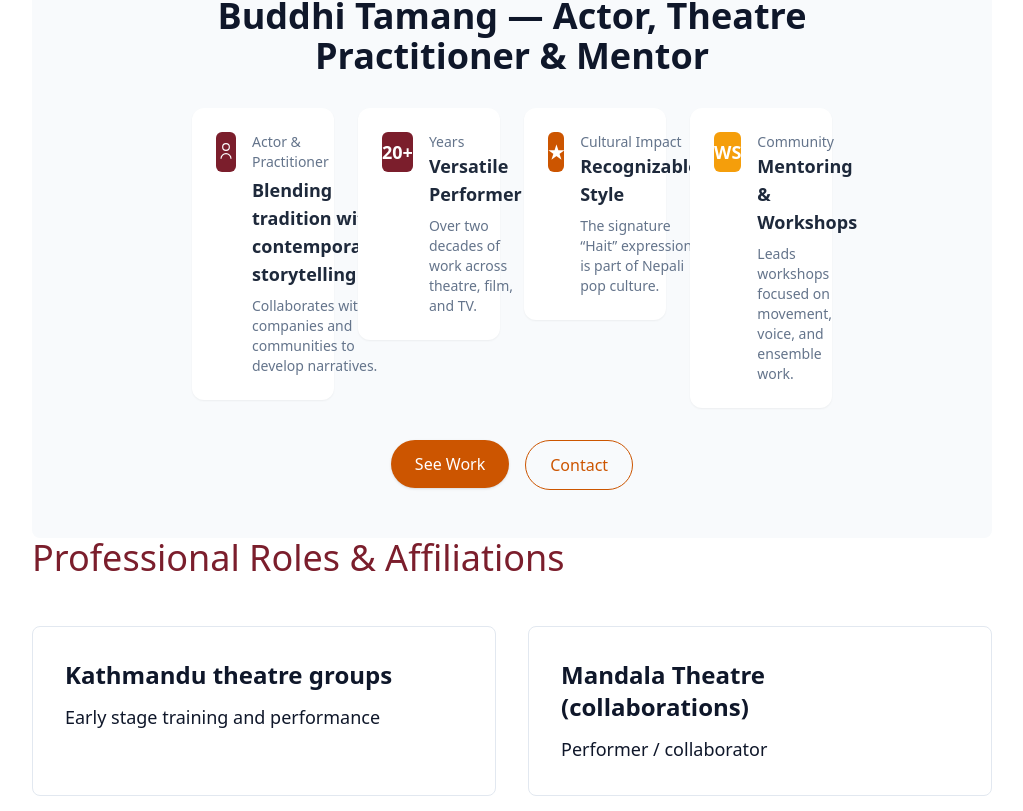
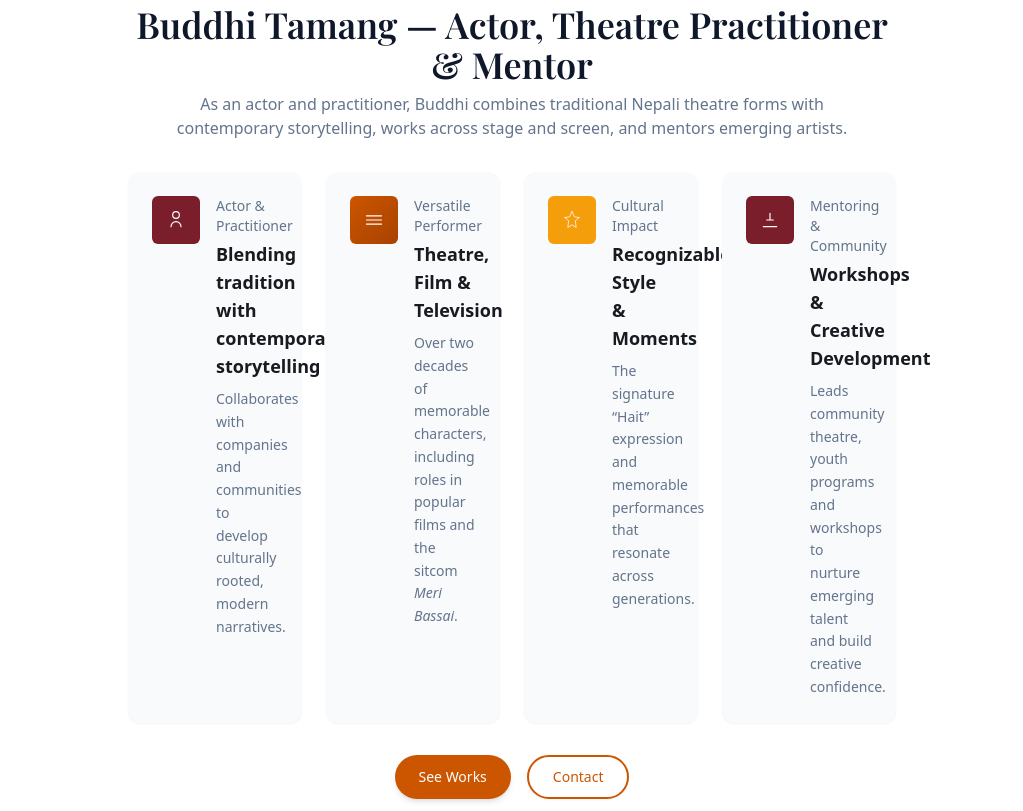
Before and after one commit to Saga-Infographics/Buddhi_tamang, a React (Vite) app in the folder project/: page /biography in a window 1280 px wide. Shown: the part 989-1800 px from the top of the page, without its empty margins (128-1151 px from the left). Built offline with nearby package versions, Linux system fonts and the light colour scheme; no server answers.

Commit message:
fix in the card issue

```diff
--- a/project/src/screens/Biography/Biography.tsx
+++ b/project/src/screens/Biography/Biography.tsx
@@ -2,6 +2,7 @@
 import { Header } from "../../components/Header";
 import { Footer } from "../../components/Footer";
 import { SEO } from "../../components/SEO/SEO";
+import { Button } from "../../components/ui/button";
 
 const filmography = [
   { year: "2013", title: "Saanghuro", role: "Nare" },
@@ -35,7 +36,7 @@
 
 export const Biography = (): JSX.Element => {
   return (
-    <div className="bg-white w-full relative">
+    <>
       <SEO
         title="Buddhi Tamang — Biography"
         description="I’m Buddhi Tamang, an actor and theatre practitioner born in 1982 in Kavrepalanchok, Nepal."
@@ -75,74 +76,87 @@
             </div>
           </div>
 
-          {/* SQUARE CARDS */}
-          <section className="w-full py-12 bg-slate-50 rounded-lg mt-8">
-            <div className="container mx-auto px-6 md:px-40">
+          {/* Infographic summary section (Actor, Performer, Impact, Mentoring) */}
+      <section className="w-full py-14 bg-white">
+        <div className="container mx-auto px-6 md:px-12 lg:px-24">
           <div className="text-center mb-8">
-                <h2 className="font-semibold text-4xl mb-2">
-                  Buddhi Tamang — Actor, Theatre Practitioner & Mentor
-                </h2>
+            <h2 className="[font-family:'Playfair_Display',Helvetica] font-semibold text-3xl md:text-4xl mb-2">Buddhi Tamang — Actor, Theatre Practitioner & Mentor</h2>
+            <p className="text-muted-foreground max-w-2xl mx-auto">As an actor and practitioner, Buddhi combines traditional Nepali theatre forms with contemporary storytelling, works across stage and screen, and mentors emerging artists.</p>
           </div>
 
           <div className="grid grid-cols-1 sm:grid-cols-2 lg:grid-cols-4 gap-6">
-
-                {/* Card 1 */}
-                <div className="bg-white rounded-xl p-6 shadow-sm hover:shadow-lg transition-transform hover:-translate-y-1 aspect-square flex flex-col justify-between">
-                  <div className="flex flex-col sm:flex-row items-start gap-4">
-                    <div className="w-10 h-10 rounded-md bg-[#7B1E2C] text-white flex items-center justify-center">
-                      <svg width="20" height="20" viewBox="0 0 24 24" fill="none">
-                        <path d="M12 2a4 4 0 100 8 4 4 0 000-8zM6 20a6 6 0 0112 0" stroke="currentColor" strokeWidth="1.4" />
+            {/* Card A - Overview */}
+            <div className="bg-slate-50 rounded-xl p-6 shadow-sm hover:shadow-lg transition-transform transform-gpu hover:-translate-y-1 min-h-[160px]">
+              <div className="flex flex-col sm:flex-row items-start gap-4 h-full">
+                <div className="flex-none w-10 sm:w-12 h-10 sm:h-12 rounded-md bg-[#7B1E2C] text-white flex items-center justify-center">
+                  <svg width="20" height="20" viewBox="0 0 24 24" fill="none" xmlns="http://www.w3.org/2000/svg" aria-hidden>
+                    <path d="M12 2a4 4 0 100 8 4 4 0 000-8zM6 20a6 6 0 0112 0" stroke="currentColor" strokeWidth="1.4" strokeLinecap="round" strokeLinejoin="round" />
                   </svg>
                 </div>
-                    <div>
+                <div className="flex-1 min-w-0 flex flex-col justify-between">
                   <div className="text-sm text-muted-foreground">Actor & Practitioner</div>
-                      <div className="font-semibold text-lg text-slate-800 mt-1">Blending tradition with contemporary storytelling</div>
-                      <p className="text-sm text-muted-foreground mt-2">Collaborates with companies and communities to develop narratives.</p>
+                  <div className="font-semibold text-lg text-[#171a1f] mt-1">Blending tradition with contemporary storytelling</div>
+                  <p className="text-sm text-slate-500 mt-2 leading-relaxed">Collaborates with companies and communities to develop culturally rooted, modern narratives.</p>
                 </div>
               </div>
             </div>
 
-                {/* Card 2 */}
-                <div className="bg-white rounded-xl p-6 shadow-sm hover:shadow-lg transition-transform hover:-translate-y-1 aspect-square flex flex-col justify-between">
-                  <div className="flex flex-col sm:flex-row items-start gap-4">
-                    <div className="w-10 h-10 flex items-center justify-center rounded-md bg-[#7B1E2C] text-white text-lg font-bold">20+</div>
-                    <div>
-                      <div className="text-sm text-muted-foreground">Years</div>
-                      <div className="text-lg font-semibold text-slate-800">Versatile Performer</div>
-                      <p className="text-sm text-muted-foreground mt-2">Over two decades of work across theatre, film, and TV.</p>
+            {/* Card B - Versatile Performer */}
+            <div className="bg-slate-50 rounded-xl p-6 shadow-sm hover:shadow-lg transition-transform transform-gpu hover:-translate-y-1 min-h-[160px]">
+              <div className="flex flex-col sm:flex-row items-start gap-4 h-full">
+                <div className="flex-none w-10 sm:w-12 h-10 sm:h-12 rounded-md bg-gradient-to-br from-[#cc5500] to-[#a84200] text-white flex items-center justify-center">
+                  <svg width="20" height="20" viewBox="0 0 24 24" fill="none" xmlns="http://www.w3.org/2000/svg" aria-hidden>
+                    <path d="M3 7h18M3 12h18M3 17h18" stroke="currentColor" strokeWidth="1.4" strokeLinecap="round" strokeLinejoin="round" />
+                  </svg>
+                </div>
+                <div className="flex-1 min-w-0 flex flex-col justify-between">
+                  <div className="text-sm text-muted-foreground">Versatile Performer</div>
+                  <div className="font-semibold text-lg text-[#171a1f] mt-1">Theatre, Film & Television</div>
+                  <p className="text-sm text-slate-500 mt-2 leading-relaxed">Over two decades of memorable characters, including roles in popular films and the sitcom <em>Meri Bassai</em>.</p>
                 </div>
               </div>
             </div>
 
-                {/* Card 3 */}
-                <div className="bg-white rounded-xl p-6 shadow-sm hover:shadow-lg transition-transform hover:-translate-y-1 aspect-square flex flex-col justify-between">
-                  <div className="flex flex-col sm:flex-row items-start gap-4">
-                    <div className="w-10 h-10 flex items-center justify-center rounded-md bg-[#cc5500] text-white text-lg font-bold">★</div>
-                    <div>
+            {/* Card C - Cultural Impact */}
+            <div className="bg-slate-50 rounded-xl p-6 shadow-sm hover:shadow-lg transition-transform transform-gpu hover:-translate-y-1 min-h-[160px]">
+              <div className="flex flex-col sm:flex-row items-start gap-4 h-full">
+                <div className="flex-none w-10 sm:w-12 h-10 sm:h-12 rounded-md bg-[#f59e0b] text-white flex items-center justify-center">
+                  <svg width="20" height="20" viewBox="0 0 24 24" fill="none" xmlns="http://www.w3.org/2000/svg" aria-hidden>
+                    <path d="M12 2l2.9 6.2L21 9l-5 3.8L17 21l-5-3.2L7 21l1-8.2L3 9l6.1-.8L12 2z" stroke="currentColor" strokeWidth="0.9" strokeLinecap="round" strokeLinejoin="round" />
+                  </svg>
+                </div>
+                <div className="flex-1 min-w-0 flex flex-col justify-between">
                   <div className="text-sm text-muted-foreground">Cultural Impact</div>
-                      <div className="text-lg font-semibold text-slate-800">Recognizable Style</div>
-                      <p className="text-sm text-muted-foreground mt-2">The signature “Hait” expression is part of Nepali pop culture.</p>
+                  <div className="font-semibold text-lg text-[#171a1f] mt-1">Recognizable Style & Moments</div>
+                  <p className="text-sm text-slate-500 mt-2 leading-relaxed">The signature “Hait” expression and memorable performances that resonate across generations.</p>
                 </div>
               </div>
             </div>
 
-                {/* Card 4 */}
-                <div className="bg-white rounded-xl p-6 shadow-sm hover:shadow-lg transition-transform hover:-translate-y-1 aspect-square flex flex-col justify-between">
-                  <div className="flex flex-col sm:flex-row items-start gap-4">
-                    <div className="w-10 h-10 flex items-center justify-center rounded-md bg-[#f59e0b] text-white text-lg font-bold">WS</div>
-                    <div>
-                      <div className="text-sm text-muted-foreground">Community</div>
-                      <div className="text-lg font-semibold text-slate-800">Mentoring & Workshops</div>
-                      <p className="text-sm text-muted-foreground mt-2">Leads workshops focused on movement, voice, and ensemble work.</p>
+            {/* Card D - Mentoring */}
+            <div className="bg-slate-50 rounded-xl p-6 shadow-sm hover:shadow-lg transition-transform transform-gpu hover:-translate-y-1 min-h-[160px]">
+              <div className="flex flex-col sm:flex-row items-start gap-4 h-full">
+                <div className="flex-none w-10 sm:w-12 h-10 sm:h-12 rounded-md bg-[#7B1E2C] text-white flex items-center justify-center">
+                  <svg width="20" height="20" viewBox="0 0 24 24" fill="none" xmlns="http://www.w3.org/2000/svg" aria-hidden>
+                    <path d="M12 4v8M8 12h8M4 20h16" stroke="currentColor" strokeWidth="1.4" strokeLinecap="round" strokeLinejoin="round" />
+                  </svg>
+                </div>
+                <div className="flex-1 min-w-0 flex flex-col justify-between">
+                  <div className="text-sm text-muted-foreground">Mentoring & Community</div>
+                  <div className="font-semibold text-lg text-[#171a1f] mt-1">Workshops & Creative Development</div>
+                  <p className="text-sm text-slate-500 mt-2 leading-relaxed">Leads community theatre, youth programs and workshops to nurture emerging talent and build creative confidence.</p>
+                </div>
               </div>
             </div>
           </div>
 
-              </div>
-
-              <div className="mt-8 flex gap-4 justify-center">
-                <a href="/portfolio"><button className="bg-[#cc5500] text-white px-6 py-3 rounded-full shadow">See Work</button></a>
-                <a href="/contact"><button className="border border-[#cc5500] text-[#cc5500] px-6 py-3 rounded-full">Contact</button></a>
+          <div className="mt-8 text-center">
+            <Button asChild>
+              <a href="/portfolio">See Works</a>
+            </Button>
+            <Button asChild variant="outline" className="ml-4">
+              <a href="/contact">Contact</a>
+            </Button>
           </div>
             </div>
           </section>
@@ -204,8 +218,7 @@
           </div>
         </div>
       </section>
-
   <Footer />
-    </div>
+    </>
   );
 };
--- a/project/src/screens/Home/Home.tsx
+++ b/project/src/screens/Home/Home.tsx
@@ -208,65 +208,65 @@
 
           <div className="grid grid-cols-1 sm:grid-cols-2 lg:grid-cols-4 gap-6">
             {/* Card A - Overview */}
-            <div className="bg-slate-50 rounded-xl p-6 shadow-sm hover:shadow-lg transition-transform transform-gpu hover:-translate-y-1 overflow-hidden">
-              <div className="flex items-start gap-4">
-                <div className="flex-none w-12 h-12 rounded-md bg-[#7B1E2C] text-white flex items-center justify-center">
+            <div className="bg-slate-50 rounded-xl p-6 shadow-sm hover:shadow-lg transition-transform transform-gpu hover:-translate-y-1 min-h-[160px] lg:aspect-square">
+              <div className="flex flex-col sm:flex-row items-start gap-4 h-full">
+                <div className="flex-none w-10 sm:w-12 h-10 sm:h-12 rounded-md bg-[#7B1E2C] text-white flex items-center justify-center">
                   <svg width="20" height="20" viewBox="0 0 24 24" fill="none" xmlns="http://www.w3.org/2000/svg" aria-hidden>
                     <path d="M12 2a4 4 0 100 8 4 4 0 000-8zM6 20a6 6 0 0112 0" stroke="currentColor" strokeWidth="1.4" strokeLinecap="round" strokeLinejoin="round" />
                   </svg>
                 </div>
-                <div className="flex-1 min-w-0">
+                <div className="flex-1 min-w-0 flex flex-col justify-between">
                   <div className="text-sm text-muted-foreground">Actor & Practitioner</div>
                   <div className="font-semibold text-lg text-[#171a1f] mt-1">Blending tradition with contemporary storytelling</div>
-                  <p className="text-sm text-slate-500 mt-2 break-words">Collaborates with companies and communities to develop culturally rooted, modern narratives.</p>
+                  <p className="text-sm text-slate-500 mt-2 leading-relaxed">Collaborates with companies and communities to develop culturally rooted, modern narratives.</p>
                 </div>
               </div>
             </div>
 
             {/* Card B - Versatile Performer */}
-            <div className="bg-slate-50 rounded-xl p-6 shadow-sm hover:shadow-lg transition-transform transform-gpu hover:-translate-y-1 overflow-hidden">
-              <div className="flex items-start gap-4">
-                <div className="flex-none w-12 h-12 rounded-md bg-gradient-to-br from-[#cc5500] to-[#a84200] text-white flex items-center justify-center">
+            <div className="bg-slate-50 rounded-xl p-6 shadow-sm hover:shadow-lg transition-transform transform-gpu hover:-translate-y-1 min-h-[160px] lg:aspect-square">
+              <div className="flex flex-col sm:flex-row items-start gap-4 h-full">
+                <div className="flex-none w-10 sm:w-12 h-10 sm:h-12 rounded-md bg-gradient-to-br from-[#cc5500] to-[#a84200] text-white flex items-center justify-center">
                   <svg width="20" height="20" viewBox="0 0 24 24" fill="none" xmlns="http://www.w3.org/2000/svg" aria-hidden>
                     <path d="M3 7h18M3 12h18M3 17h18" stroke="currentColor" strokeWidth="1.4" strokeLinecap="round" strokeLinejoin="round" />
                   </svg>
                 </div>
-                <div className="flex-1 min-w-0">
+                <div className="flex-1 min-w-0 flex flex-col justify-between">
                   <div className="text-sm text-muted-foreground">Versatile Performer</div>
                   <div className="font-semibold text-lg text-[#171a1f] mt-1">Theatre, Film & Television</div>
-                  <p className="text-sm text-slate-500 mt-2 break-words">Over two decades of memorable characters, including roles in popular films and the sitcom <em>Meri Bassai</em>.</p>
+                  <p className="text-sm text-slate-500 mt-2 leading-relaxed">Over two decades of memorable characters, including roles in popular films and the sitcom <em>Meri Bassai</em>.</p>
                 </div>
               </div>
             </div>
 
             {/* Card C - Cultural Impact */}
-            <div className="bg-slate-50 rounded-xl p-6 shadow-sm hover:shadow-lg transition-transform transform-gpu hover:-translate-y-1 overflow-hidden">
-              <div className="flex items-start gap-4">
-                <div className="flex-none w-12 h-12 rounded-md bg-[#f59e0b] text-white flex items-center justify-center">
+            <div className="bg-slate-50 rounded-xl p-6 shadow-sm hover:shadow-lg transition-transform transform-gpu hover:-translate-y-1 min-h-[160px] lg:aspect-square">
+              <div className="flex flex-col sm:flex-row items-start gap-4 h-full">
+                <div className="flex-none w-10 sm:w-12 h-10 sm:h-12 rounded-md bg-[#f59e0b] text-white flex items-center justify-center">
                   <svg width="20" height="20" viewBox="0 0 24 24" fill="none" xmlns="http://www.w3.org/2000/svg" aria-hidden>
                     <path d="M12 2l2.9 6.2L21 9l-5 3.8L17 21l-5-3.2L7 21l1-8.2L3 9l6.1-.8L12 2z" stroke="currentColor" strokeWidth="0.9" strokeLinecap="round" strokeLinejoin="round" />
                   </svg>
                 </div>
-                <div className="flex-1 min-w-0">
+                <div className="flex-1 min-w-0 flex flex-col justify-between">
                   <div className="text-sm text-muted-foreground">Cultural Impact</div>
                   <div className="font-semibold text-lg text-[#171a1f] mt-1">Recognizable Style & Moments</div>
-                  <p className="text-sm text-slate-500 mt-2 break-words">The signature “Hait” expression and memorable performances that resonate across generations.</p>
+                  <p className="text-sm text-slate-500 mt-2 leading-relaxed">The signature “Hait” expression and memorable performances that resonate across generations.</p>
                 </div>
               </div>
             </div>
 
             {/* Card D - Mentoring */}
-            <div className="bg-slate-50 rounded-xl p-6 shadow-sm hover:shadow-lg transition-transform transform-gpu hover:-translate-y-1 overflow-hidden">
-              <div className="flex items-start gap-4">
-                <div className="flex-none w-12 h-12 rounded-md bg-[#7B1E2C] text-white flex items-center justify-center">
+            <div className="bg-slate-50 rounded-xl p-6 shadow-sm hover:shadow-lg transition-transform transform-gpu hover:-translate-y-1 min-h-[160px] lg:aspect-square">
+              <div className="flex flex-col sm:flex-row items-start gap-4 h-full">
+                <div className="flex-none w-10 sm:w-12 h-10 sm:h-12 rounded-md bg-[#7B1E2C] text-white flex items-center justify-center">
                   <svg width="20" height="20" viewBox="0 0 24 24" fill="none" xmlns="http://www.w3.org/2000/svg" aria-hidden>
                     <path d="M12 4v8M8 12h8M4 20h16" stroke="currentColor" strokeWidth="1.4" strokeLinecap="round" strokeLinejoin="round" />
                   </svg>
                 </div>
-                <div className="flex-1 min-w-0">
+                <div className="flex-1 min-w-0 flex flex-col justify-between">
                   <div className="text-sm text-muted-foreground">Mentoring & Community</div>
                   <div className="font-semibold text-lg text-[#171a1f] mt-1">Workshops & Creative Development</div>
-                  <p className="text-sm text-slate-500 mt-2 break-words">Leads community theatre, youth programs and workshops to nurture emerging talent and build creative confidence.</p>
+                  <p className="text-sm text-slate-500 mt-2 leading-relaxed">Leads community theatre, youth programs and workshops to nurture emerging talent and build creative confidence.</p>
                 </div>
               </div>
             </div>
```
Lines whose indentation alone changed are shown as unchanged.
